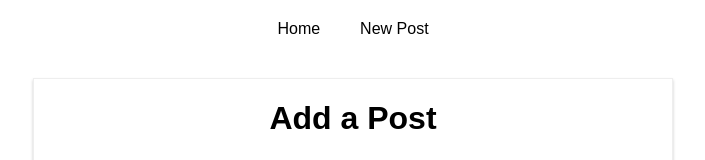
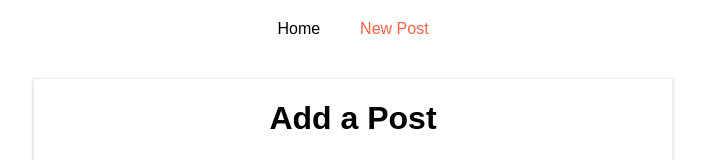
Before and after one commit to lucasoneves/http-ajax-react, a React (Create React App) app: page /new-post in a window 1280 px wide. Shown: the top 160 px of the page, without its empty margins (287-992 px from the left). Built offline with nearby package versions, Linux system fonts and the light colour scheme.

Commit message:
Styling links

```diff
--- a/src/containers/Blog/Blog.css
+++ b/src/containers/Blog/Blog.css
@@ -19,6 +19,11 @@
 }
 
 .Blog a:hover,
-.Blog a:active {
+.Blog a:active,
+.Blog a.active {
     color: tomato;
 }
+
+.page-active {
+    color: tomato;
+}
--- a/src/containers/Blog/Blog.js
+++ b/src/containers/Blog/Blog.js
@@ -1,5 +1,5 @@
 import React, { Component } from "react";
-import { Route, Link } from "react-router-dom";
+import { Route, NavLink } from "react-router-dom";
 import "./Blog.css";
 import Posts from "../../containers/Blog/Posts/Posts";
 import NewPost from "../../containers/Blog/NewPost/NewPost"
@@ -13,14 +13,15 @@ class Blog extends Component {
 						<ul>
 							<li>
 								{/* <a href="/">Home</a> */}
-								<Link to="/">Home</Link>
+								<NavLink exact to="/" activeStyle={{color: 'purple'}} activeClassName="page-active">Home</NavLink>
 							</li>
 							<li>
-							<Link to={{
+							<NavLink to={{
 								pathname: '/new-post',
 								hash: "#submit",
-								search: '?quick-submit=true'
-							}}>New Post</Link>
+								search: '?quick-submit=true',
+								exact: true
+							}}>New Post</NavLink>
 							</li>
 						</ul>
 					</nav>
```
